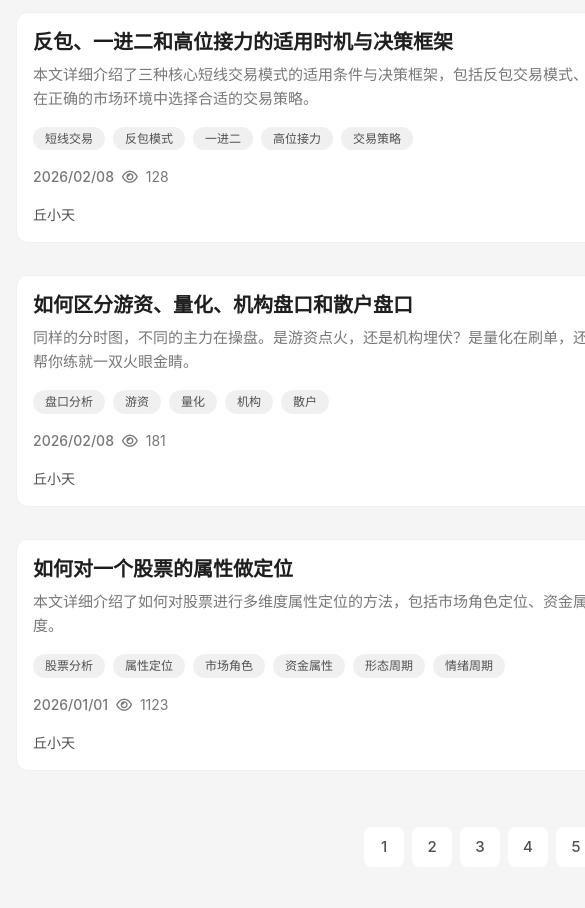
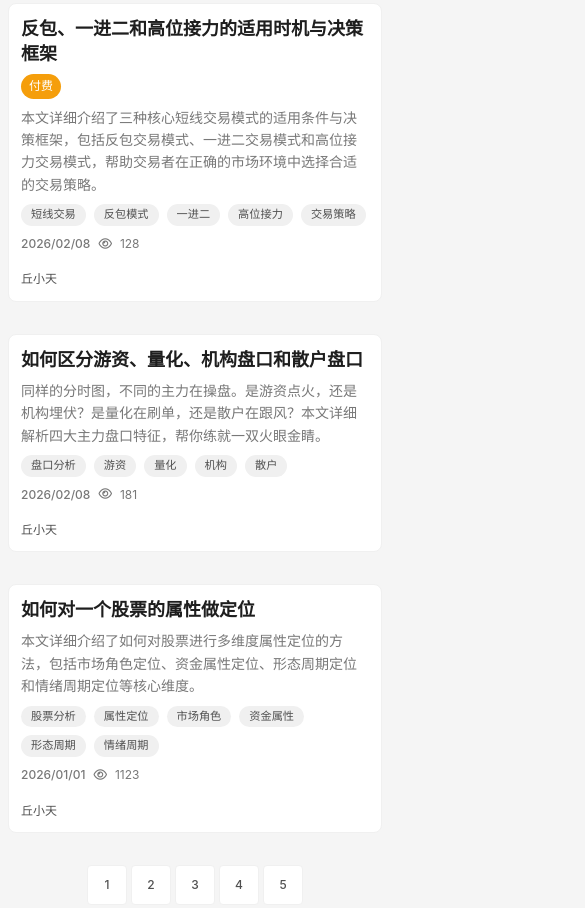
Before and after one commit to jonyau89/qiuxiaotian, an Astro site: page /qiuxiaotian/blog in a window 390 px wide. Shown: the part 326-1234 px from the top of the page, 585 px wide, since content can reach past the window. Built offline with nearby package versions, Linux system fonts and the light colour scheme; Astro itself is replaced by a stand-in of ours.

Commit message:
修复付费标识显示bug，优化响应式设计，更新工具详情页下载功能

```diff
--- a/src/content.config.ts
+++ b/src/content.config.ts
@@ -18,7 +18,7 @@ const blog = defineCollection({
 				views: z.number().optional(),
 				heroImage: image().optional(),
 				externalLink: z.string().optional(),
-			isPaid: z.boolean().optional(),
+				paid: z.boolean().optional(),
 			}),
 });
 
--- a/src/content/tools/韭菜时钟.md
+++ b/src/content/tools/韭菜时钟.md
@@ -1,8 +1,8 @@
 ---
 title: "韭菜时钟"
 description: "根据市场情绪和周期变化，智能判断当前市场阶段，帮助投资者把握买卖时机的工具。"
-pubDate: "2026-02-08"
-updatedDate: "2026-02-08"
+pubDate: "2026-02-09"
+updatedDate: "2026-02-09"
 version: "v2.0.0"
 downloads: 156
 rating: 5
@@ -14,4 +14,4 @@ icon: "clock"
 
 ## 工具介绍
 
-韭菜时钟方便于自定义每个时间节点以及自定义声音提醒，提醒有出场动效，可以设置呼吸灯模式
+韭菜时钟方便于自定义每个时间节点以及自定义声音提醒，提醒有出场动效，增加了呼吸灯模式
--- a/src/pages/about.astro
+++ b/src/pages/about.astro
@@ -7,7 +7,7 @@ import Header from '../components/Header.astro';
 <!doctype html>
 <html lang="zh-CN">
 	<head>
-		<BaseHead title="关于我" description="一名下岗程序员叠加老股民" />
+		<BaseHead title="关于我" description="开发者叠加股民" />
 		<style>
 			.page-container {
 				min-height: 80vh;
@@ -31,7 +31,7 @@ import Header from '../components/Header.astro';
 		<main>
 			<div class="page-container">
 				<section class="about-intro">
-					<h1>一名下岗程序员叠加老股民</h1>
+					<h1>股民叠加开发者</h1>
 				</section>
 			</div>
 		</main>
--- a/src/pages/blog/index.astro
+++ b/src/pages/blog/index.astro
@@ -94,6 +94,10 @@ const posts = (await getCollection('blog')).sort(
 				line-height: 1.3;
 				margin-bottom: 0.5rem;
 				font-size: 1.563rem;
+				display: flex;
+				align-items: center;
+				gap: 0.5rem;
+				flex-wrap: wrap;
 			}
 			.article-excerpt {
 				color: rgb(var(--gray));
@@ -148,23 +152,153 @@ const posts = (await getCollection('blog')).sort(
 				font-weight: 500;
 				color: rgb(var(--gray-dark));
 			}
+			.pagination {
+				display: flex;
+				justify-content: center;
+				gap: 0.5rem;
+				margin-top: 2rem;
+			}
+			.pagination a {
+				padding: 0.5rem 1rem;
+				background-color: white;
+				color: rgb(var(--gray-dark));
+				border: 1px solid rgb(var(--gray-light));
+				border-radius: 4px;
+				font-size: 0.875rem;
+				transition: all 0.3s ease;
+			}
+			.pagination a:hover,
+			.pagination a.active {
+				background-color: var(--accent);
+				color: white;
+				border-color: var(--accent);
+			}
 			ul li a:hover h4,
 			ul li a:hover .date {
 				color: var(--accent);
 			}
-			@media (max-width: 720px) {
+			/* 付费文章样式 */
+			.paid-article {
+				position: relative;
+				display: inline-flex;
+				align-items: center;
+				gap: var(--spacing-xs);
+			}
+			.paid-badge {
+				display: inline-block;
+				padding: var(--spacing-xs) var(--spacing-sm);
+				background-color: #f59e0b;
+				color: white;
+				border-radius: 9999px;
+				font-size: 0.75rem;
+				font-weight: 500;
+				animation: pulse 2s infinite;
+			}
+			.paid-article:hover {
+				color: var(--accent);
+			}
+			.paid-article:hover .paid-badge {
+				background-color: var(--accent);
+			}
+			/* 响应式设计 */
+			@media (max-width: 1024px) {
+				main {
+					width: 100%;
+					max-width: 960px;
+				}
+			}
+			@media (max-width: 768px) {
+				main {
+					padding: 0 var(--spacing-md);
+				}
 				.articles-filter {
 					flex-direction: column;
 					align-items: flex-start;
 				}
+				.filter-tabs {
+					width: 100%;
+					overflow-x: auto;
+					flex-wrap: nowrap;
+					padding-bottom: 0.5rem;
+				}
+				.filter-tab {
+					white-space: nowrap;
+					font-size: 0.8125rem;
+					padding: 0.25rem 0.75rem;
+				}
+				.filter-sort {
+					width: 100%;
+				}
+				.filter-sort select {
+					width: 100%;
+					padding: 0.5rem;
+				}
 				ul li {
 					padding: 1rem;
+					border-radius: 8px;
 				}
 				.title {
 					font-size: 1.25rem;
 				}
+				.article-excerpt {
+					font-size: 0.9375rem;
+					margin-bottom: 0.75rem;
+				}
+				.article-meta {
+					gap: 0.75rem;
+					font-size: 0.8125rem;
+				}
+				.article-tags {
+					margin-bottom: 0.75rem;
+				}
+				.article-tag {
+					font-size: 0.7rem;
+					padding: 2px 10px;
+				}
+				.pagination {
+					gap: 0.25rem;
+					margin-top: 1.5rem;
+				}
+				.pagination a {
+					padding: 0.375rem 0.75rem;
+					font-size: 0.8125rem;
+				}
+			}
+			@media (max-width: 480px) {
+				main {
+					padding: 0 var(--spacing-sm);
+				}
+				ul li {
+					padding: 0.75rem;
+				}
+				.title {
+					font-size: 1.125rem;
+					line-height: 1.4;
+				}
+				.article-excerpt {
+					font-size: 0.875rem;
+					margin-bottom: 0.5rem;
+				}
 				.article-meta {
 					gap: 0.5rem;
+					font-size: 0.75rem;
+				}
+				.article-tags {
+					margin-bottom: 0.5rem;
+				}
+				.article-author {
+					margin-top: 0.75rem;
+					gap: 0.5rem;
+				}
+				.author-name {
+					font-size: 0.75rem;
+				}
+				.pagination {
+					flex-wrap: wrap;
+				}
+				.pagination a {
+					padding: 0.25rem 0.5rem;
+					font-size: 0.75rem;
 				}
 			}
 		</style>
@@ -200,10 +334,10 @@ const posts = (await getCollection('blog')).sort(
 						posts.map((post) => (
 							<li>
 								{post.data.externalLink ? (
-									<a href={post.data.externalLink} target="_blank" class={post.data.isPaid ? 'paid-article' : ''}>
+						<a href={post.data.externalLink} target="_blank" class={post.data.paid ? 'paid-article' : ''}>
 							<h4 class="title">
 								{post.data.title}
-											{post.data.isPaid && <span class="paid-badge">付费</span>}
+								{post.data.paid && <span class="paid-badge">付费</span>}
 							</h4>
 							<p class="article-excerpt">{post.data.description}</p>
 							{post.data.tags && (
@@ -231,8 +365,11 @@ const posts = (await getCollection('blog')).sort(
 							)}
 						</a>
 					) : (
-									<a href={`${BASE_URL}/blog/${post.id}/`}>
-										<h4 class="title">{post.data.title}</h4>
+						<a href={`${BASE_URL}/blog/${post.id}/`} class={post.data.paid ? 'paid-article' : ''}>
+							<h4 class="title">
+								{post.data.title}
+								{post.data.paid && <span class="paid-badge">付费</span>}
+							</h4>
 							<p class="article-excerpt">{post.data.description}</p>
 							{post.data.tags && (
 								<div class="article-tags">
--- a/src/pages/tools/index.astro
+++ b/src/pages/tools/index.astro
@@ -21,7 +21,6 @@ const tools = (await getCollection('tools')).sort(
 		<main class="page-container">
 			<section class="tools-hero">
 				<h1>投资工具库</h1>
-				<p>专业实用的炒股工具，助您投资决策更精准，风险控制更有效</p>
 				<p>精心开发的一系列工具，覆盖选股、分析、交易等多个投资环节</p>
 			</section>
 
```
Also changed, not shown: src/pages/tools/[...slug].astro (+48 -2 lines). Lines whose indentation alone changed are shown as unchanged.
